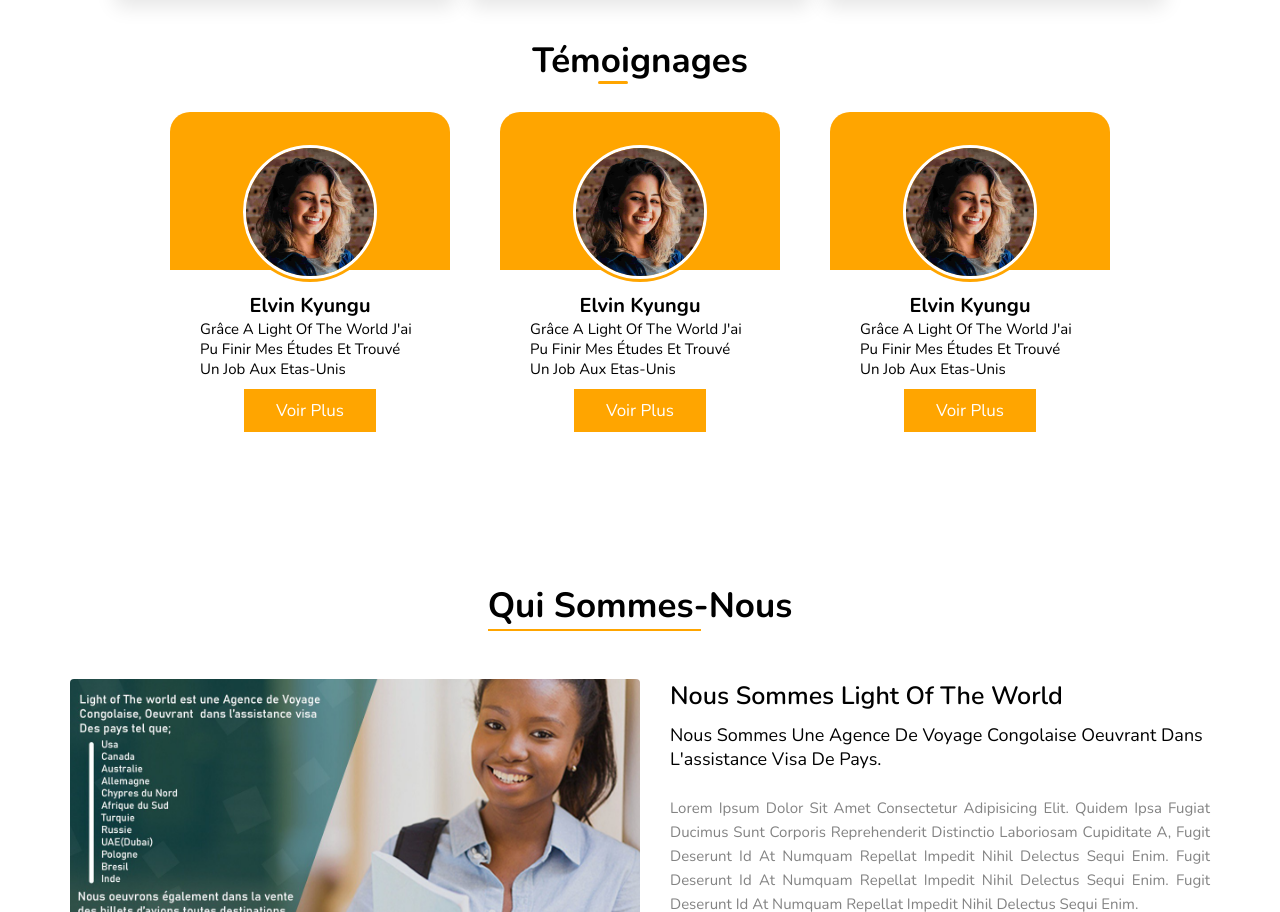
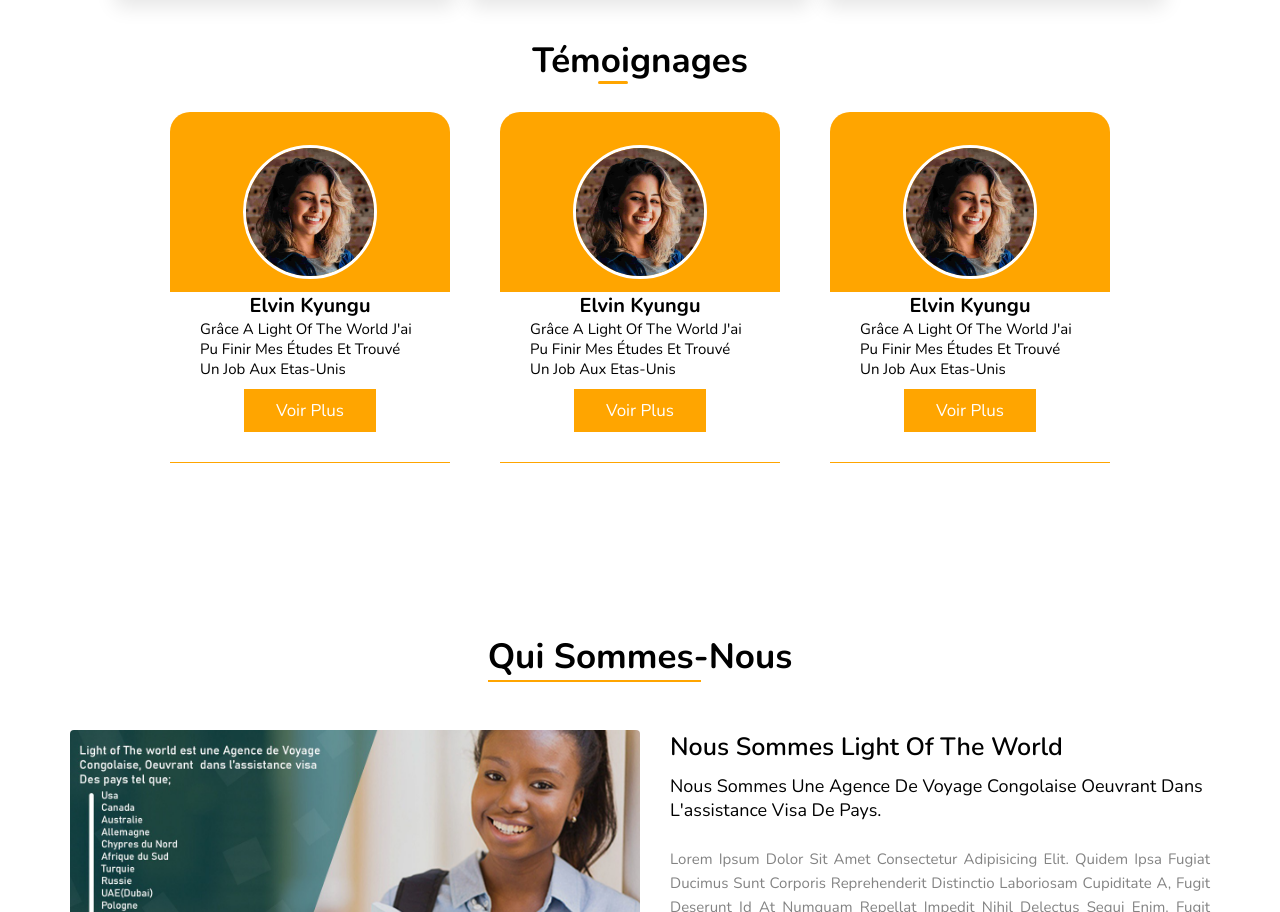
Before and after one commit to ElvinKyungu/lightoftheworld, a plain HTML site: page index.html in a window 1280 px wide. Shown: the part 1751-2663 px from the top of the page. Drawn offline with nearby package versions, Linux system fonts and the light colour scheme.

Commit message:
add any modification

```diff
--- a/assets/css/style.css
+++ b/assets/css/style.css
@@ -726,6 +726,8 @@ section .card-testimonial .image img{
   padding: 30px;
   position: relative;
   z-index: 100;
+  border-bottom: 1px solid orange;
+  margin-bottom: 5rem;
 }
 
 .card-testimonial .name-profession{
```
